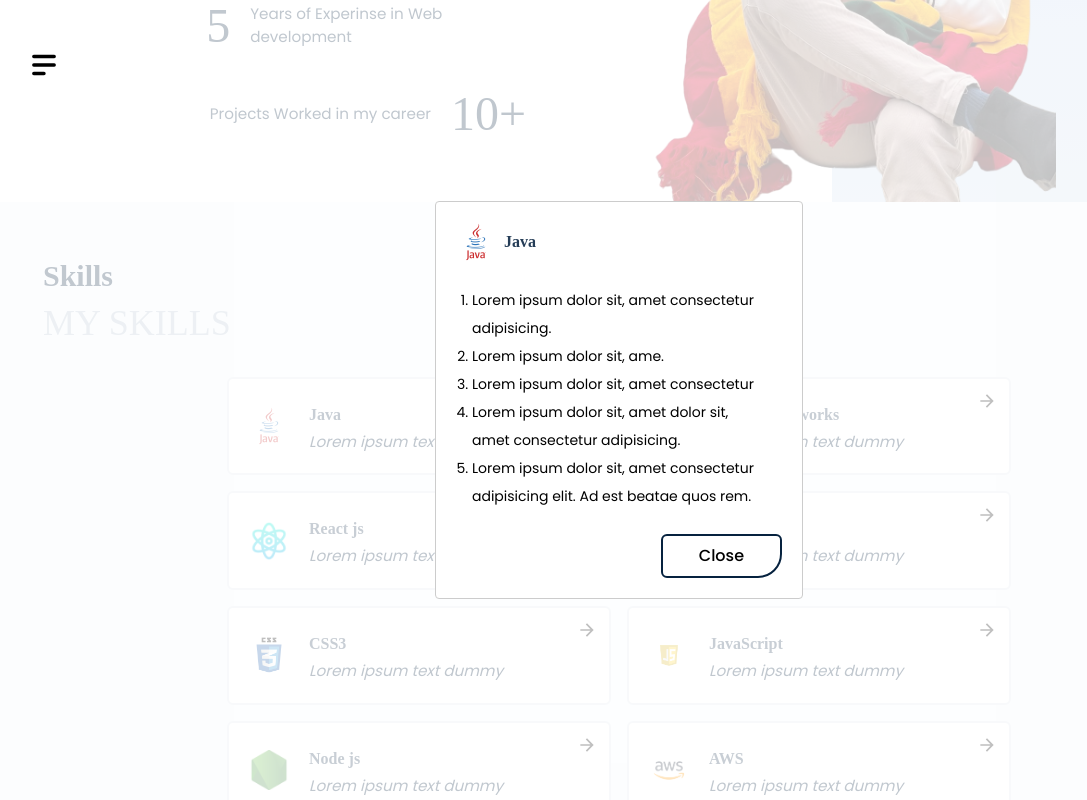
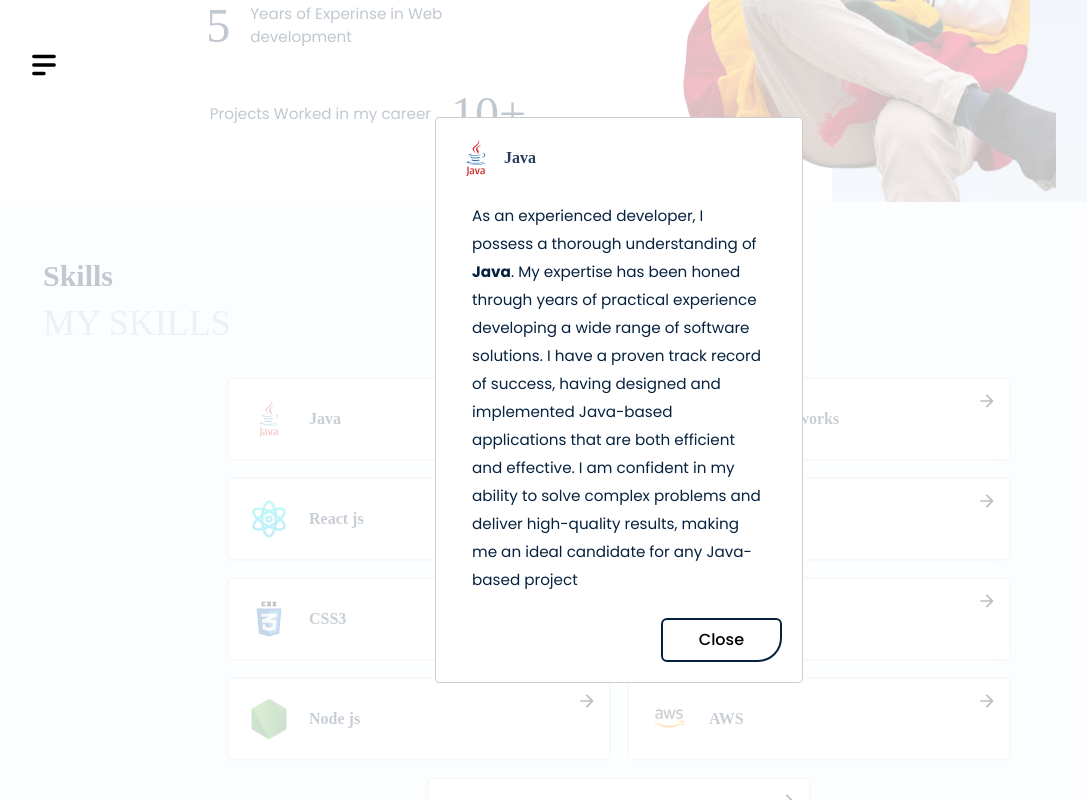
Before and after one commit to zelalem10/https-www.zelalembelayneh.tech-, a React (Vite) app: page / in a window 1280 px wide. Both pictures are taken after a click on the element 608 px from the left and 998 px from the top of the page. Shown: the part 598-1398 px from the top of the page, without its empty margins (21-1108 px from the left). Built offline with nearby package versions, Linux system fonts and the light colour scheme; grey boxes are pictures that could not be loaded; a web font is replaced by a local one.

Commit message:
seven  commit

```diff
--- a/src/App.jsx
+++ b/src/App.jsx
@@ -32,7 +32,7 @@ const App = () => {
       <Contact />
       <footer className="p-3 text-center">
         <h6 className="mb-3">ZELALEM BELAYNEH TSIGE</h6>
-        <p>codeaprogram © All CopyRights Reserved 2023</p>
+        <p>© All CopyRights Reserved 2023</p>
       </footer>
     </div>
   );
--- a/src/Content.js
+++ b/src/Content.js
@@ -80,50 +80,41 @@ export const content = {
     skills_content: [
       {
         name: "Java",
-        para: "Lorem ipsum text  dummy",
         logo: java,
       },
 
       {
         name: "Spring Framworks",
-        para: "Lorem ipsum text  dummy",
         logo: Spring,
       },
       {
         name: "React js",
-        para: "Lorem ipsum text  dummy",
         logo: reactjs,
       },
       {
         name: "HTML5",
-        para: "Lorem ipsum text  dummy",
         logo: html,
       },
 
       {
         name: "CSS3",
-        para: "Lorem ipsum text  dummy",
         logo: css,
       },
       {
         name: "JavaScript",
-        para: "Lorem ipsum text  dummy",
         logo: js,
       },
       {
         name: "Node js",
-        para: "Lorem ipsum text  dummy",
         logo: nodejs,
       },
 
       {
         name: "AWS",
-        para: "Lorem ipsum text  dummy",
         logo: aws,
       },
       {
         name: "mySQL",
-        para: "Lorem ipsum text  dummy",
         logo: mySQL,
       },
     ],
@@ -135,17 +126,17 @@ export const content = {
     service_content: [
       {
         title: "Frontend ReactJs Developer",
-        para: "In publishing and graphic design, Lorem ipsum is a placeholder text commonly used to demonstrate the visual form of a document elying on mean",
+        para: "focused on developing user interfaces using the React JavaScript library. I possess expertise in developing custom components, implementing responsive design, creating interactive user interfaces. I have been working on single-page web applications that are highly dynamic and interactive, providing seamless user experiences.",
         logo: services_logo1,
       },
       {
         title: "Java Backend Developer",
-        para: "In publishing and graphic design, Lorem ipsum is a placeholder text commonly used to demonstrate the visual form of a document elying on mean",
+        para: "responsible for developing the server-side of software applications using Java and related technologies. I work with both SQL and NoSQL databases, APIs, web servers, and other systems to ensure that software applications are efficient, scalable, and secure.",
         logo: services_logo1,
       },
       {
         title: "Full Stack Developer",
-        para: "In publishing and graphic design, Lorem ipsum is a placeholder text commonly used to demonstrate the visual form of a document elying on mean",
+        para: "responsible for designing, developing, and maintaining software applications that operate on both the front-end and back-end of a system. This involves managing databases, servers, and clients, as well as creating intuitive user interfaces and ensuring seamless user experiences. I have a good understanding of software architecture, testing methodologies, and version control systems.",
         logo: services_logo1,
       },
     ],
--- a/src/components/Skills.jsx
+++ b/src/components/Skills.jsx
@@ -48,16 +48,10 @@ const Skills = () => {
         </div>
         <br />
         <ul className="list-decimal px-4 font-Poppins sm:text-sm text-xs !leading-7">
-          <li>Lorem ipsum dolor sit, amet consectetur adipisicing.</li>
-          <li>Lorem ipsum dolor sit, ame.</li>
-          <li>Lorem ipsum dolor sit, amet consectetur</li>
-          <li>
-            Lorem ipsum dolor sit, amet dolor sit, amet consectetur adipisicing.
-          </li>
-          <li>
-            Lorem ipsum dolor sit, amet consectetur adipisicing elit. Ad est
-            beatae quos rem.
-          </li>
+
+          <p>
+          As an experienced developer, I possess a thorough understanding of <strong>{selectSkill?.name}</strong>. My expertise has been honed through years of practical experience developing a wide range of software solutions. I have a proven track record of success, having designed and implemented Java-based applications that are both efficient and effective. I am confident in my ability to solve complex problems and deliver high-quality results, making me an ideal candidate for any Java-based project
+          </p>
         </ul>
         <br />
         <div className="flex justify-end">
```
